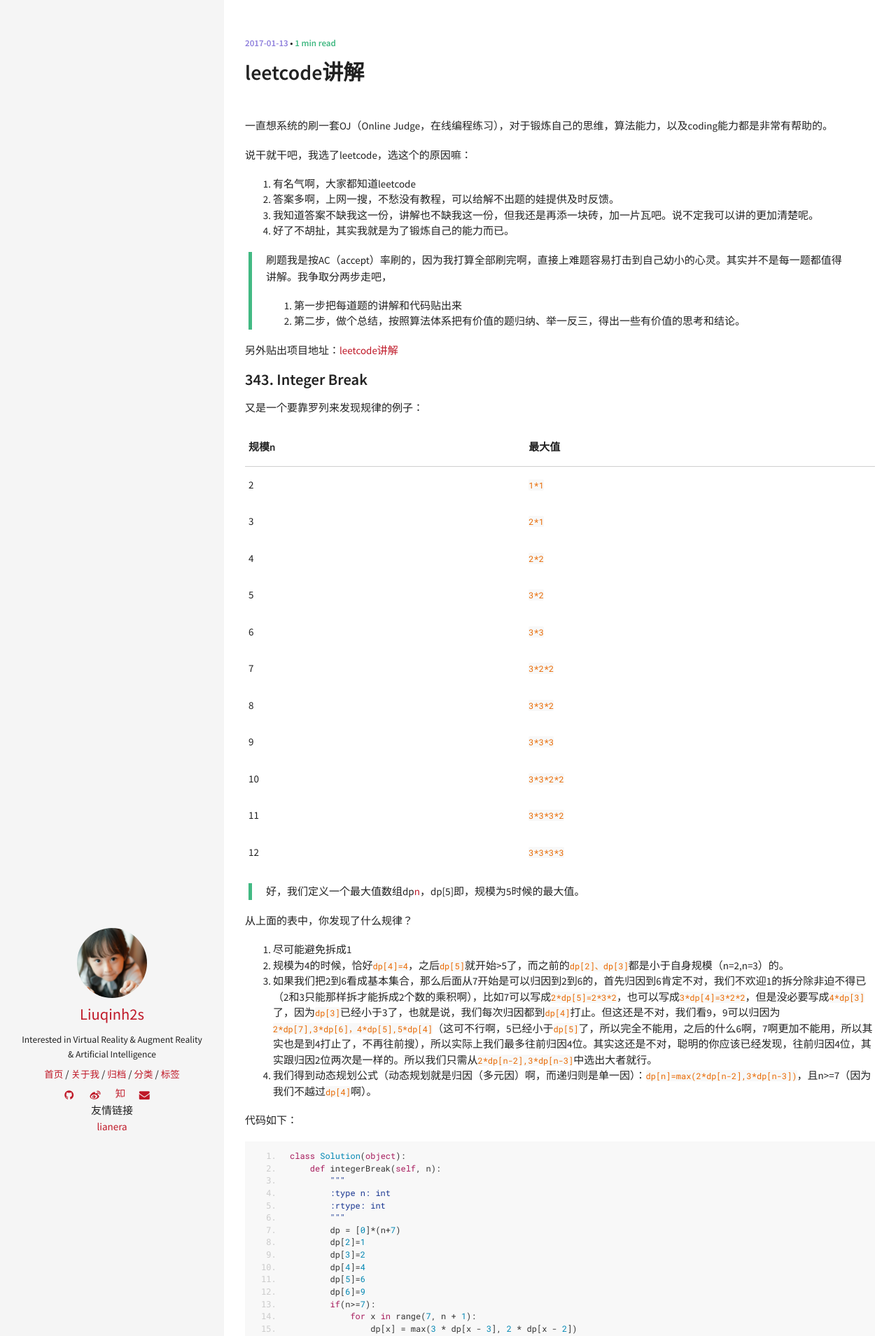
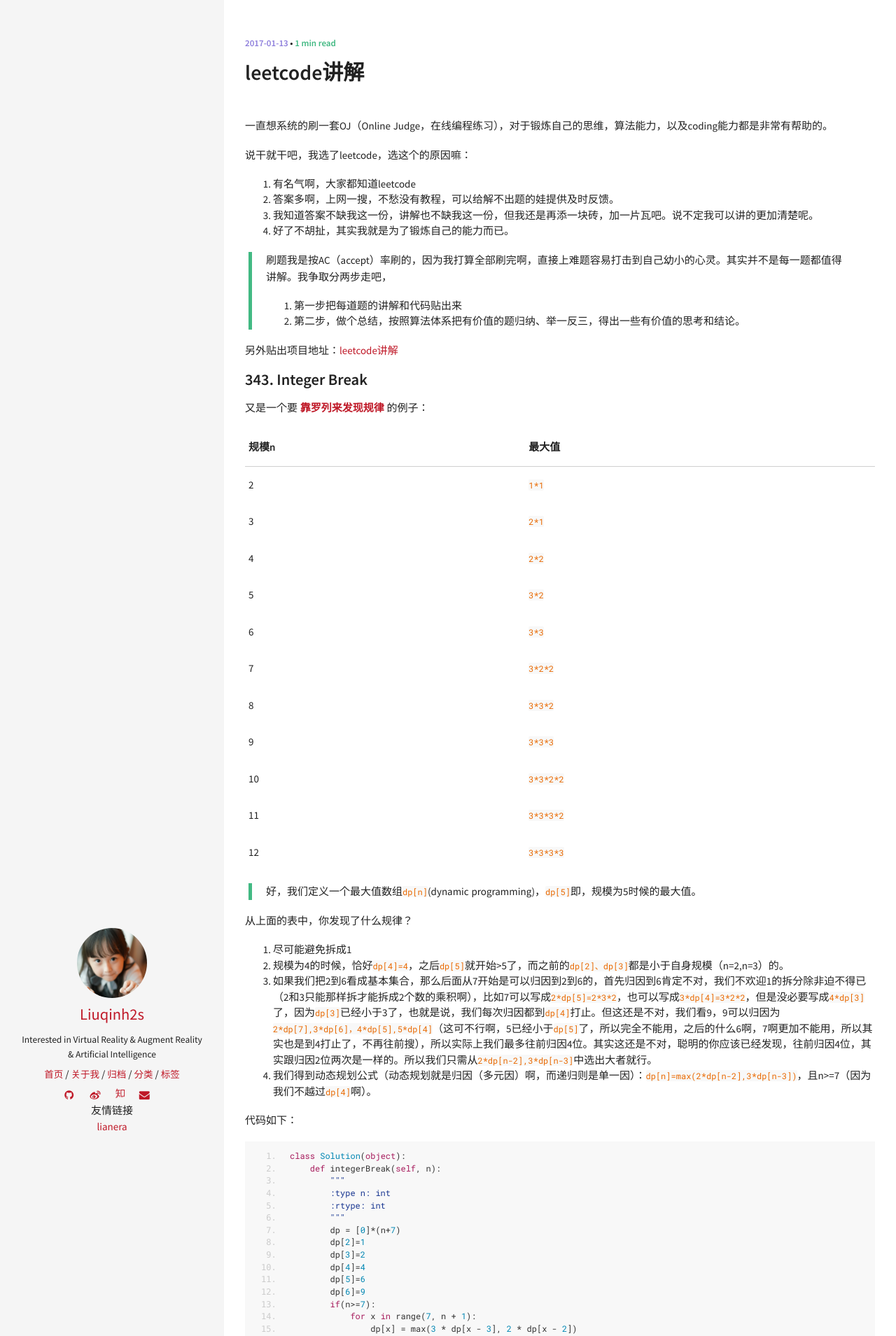
Before and after one commit to transcendtron/liuqinh2s.github.io, a Jekyll site: the page built from _posts/2017-1-13-leetcode讲解.md, in a window 1280 px wide. Shown: the top 1909 px of the page at 70% size. Built offline with Jekyll 4.4.1, drawn with Linux system fonts in a browser that asks for light colours; comment, search, counter and statistics services are not loaded.

Commit message:
add leetcode题解

```diff
--- a/_posts/2017-1-13-leetcode讲解.md
+++ b/_posts/2017-1-13-leetcode讲解.md
@@ -22,7 +22,7 @@
 
 ### 343. Integer Break
 
-又是一个要靠罗列来发现规律的例子：
+又是一个要 **靠罗列来发现规律** 的例子：
 
 规模n|最大值
 ----|----
@@ -38,7 +38,7 @@
 11  | `3*3*3*2`
 12  | `3*3*3*3`
 
->好，我们定义一个最大值数组dp[n](dynamic programming)，dp[5]即，规模为5时候的最大值。
+>好，我们定义一个最大值数组`dp[n]`(dynamic programming)，`dp[5]`即，规模为5时候的最大值。
 
 从上面的表中，你发现了什么规律？
 
```
